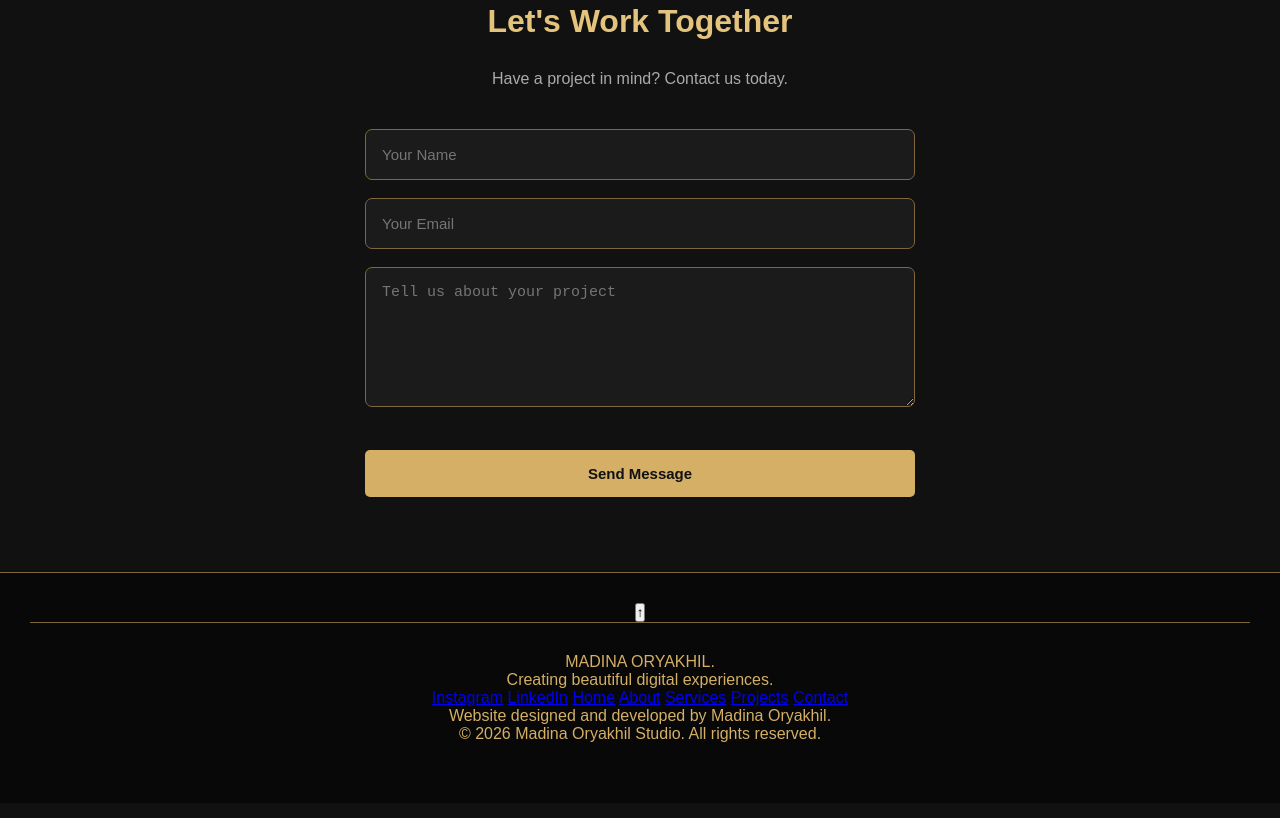
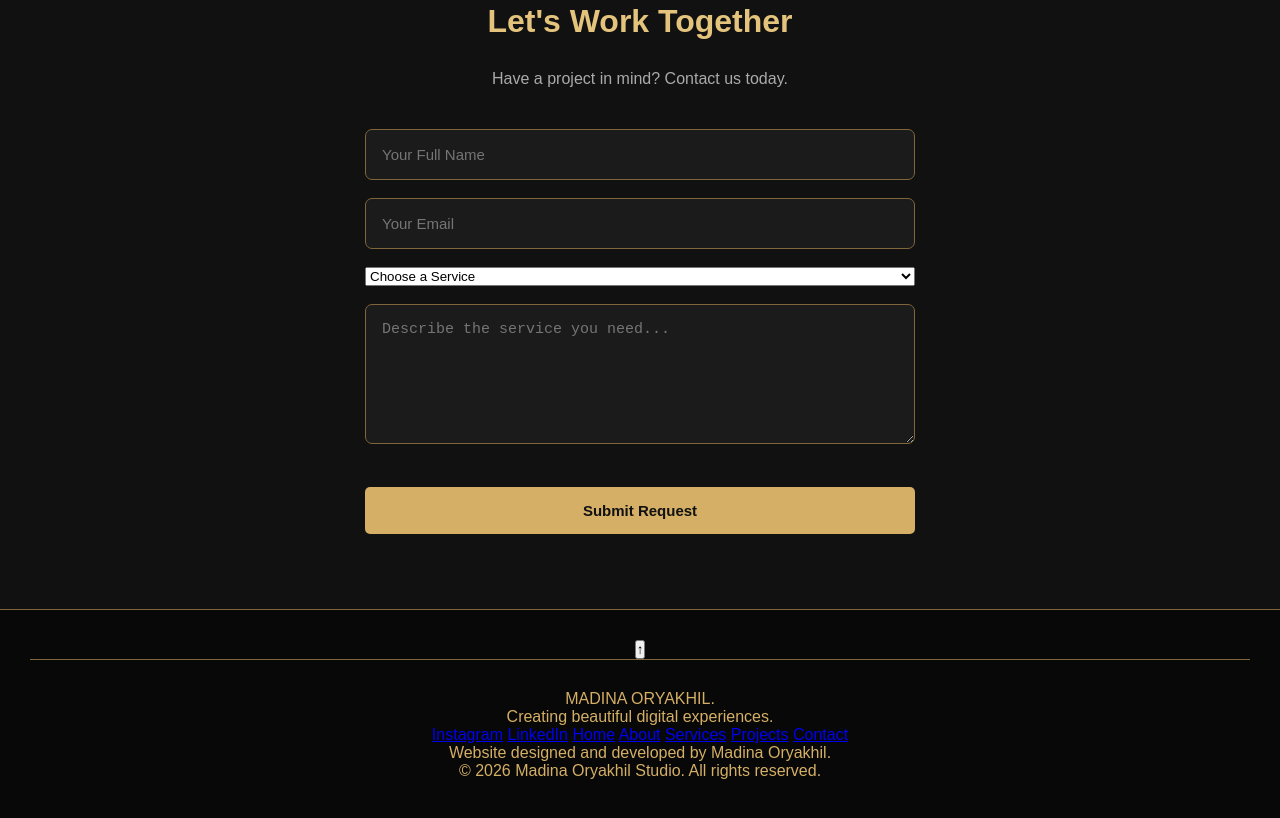
Before and after one commit to madinaorya1997/Madina--Oryakhil--Studio-, a plain HTML site: page index.html in a window 1280 px wide. Shown: the part 3258-4076 px from the top of the page. Drawn offline with Linux system fonts and the light colour scheme.

Commit message:
Update index.html

```diff
--- a/index.html
+++ b/index.html
@@ -145,7 +145,6 @@
 
   </div>
 </section>
-</section>
      <section id="skills">
   <h2>Our Skills</h2>
   <div class="gold-line"></div>
@@ -245,23 +244,32 @@
         Have a project in mind? Contact us today.
       </p>
 
-      <form id ="contactForm"
+      <form id="contactForm"
   action="https://formspree.io/f/xeagkvqg"
   method="POST"
   class="contact-form">
 
   <input type="text" name="name"
-               placeholder="Your Name" required>
+    placeholder="Your Full Name" required>
 
   <input type="email" name="email"
     placeholder="Your Email" required>
 
+  <select name="service" required>
+    <option value="">Choose a Service</option>
+    <option value="Web Design">Web Design</option>
+    <option value="Graphic Design">Graphic Design</option>
+    <option value="Video Editing">Video Editing</option>
+    <option value="Programming">Programming</option>
+    <option value="Other">Other</option>
+  </select>
+
   <textarea name="message"
-                  placeholder="Tell us about your project"
+    placeholder="Describe the service you need..."
     required></textarea>
 
   <button type="submit" class="button">
-          Send Message
+    Submit Request
   </button>
 
 </form>
```
Lines whose indentation alone changed are shown as unchanged.
